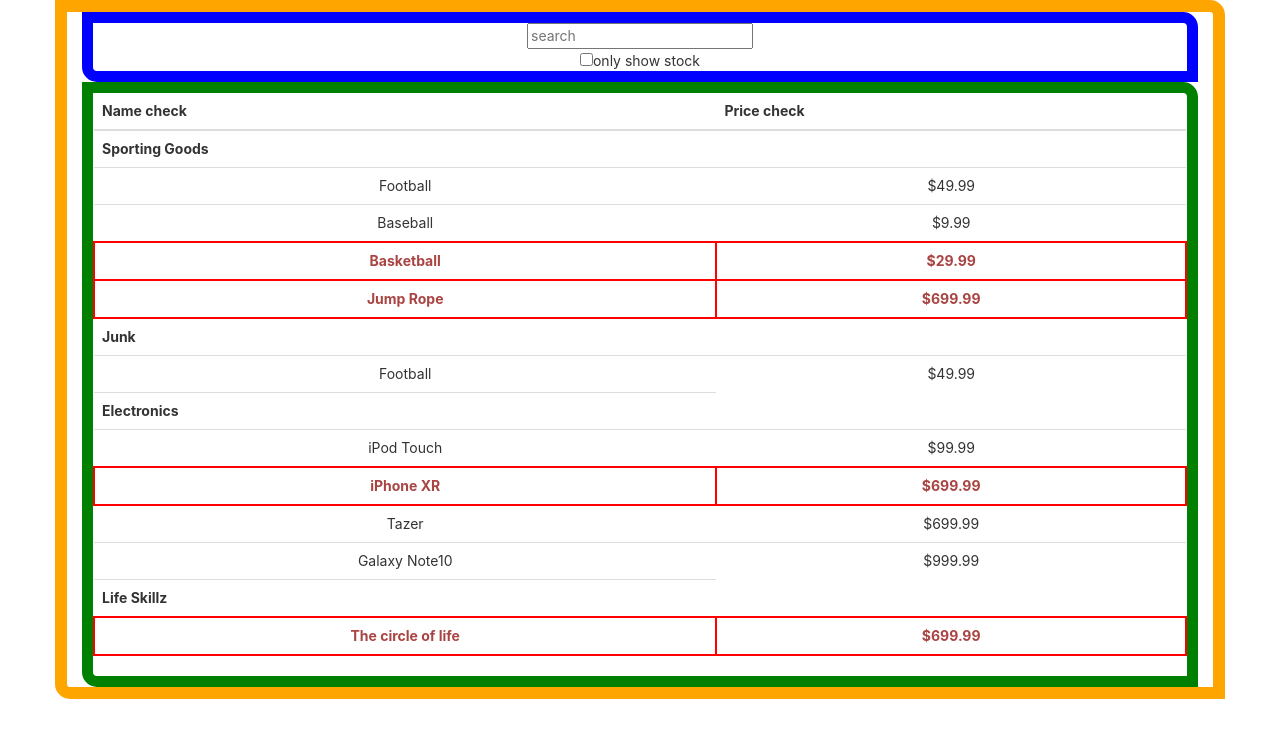
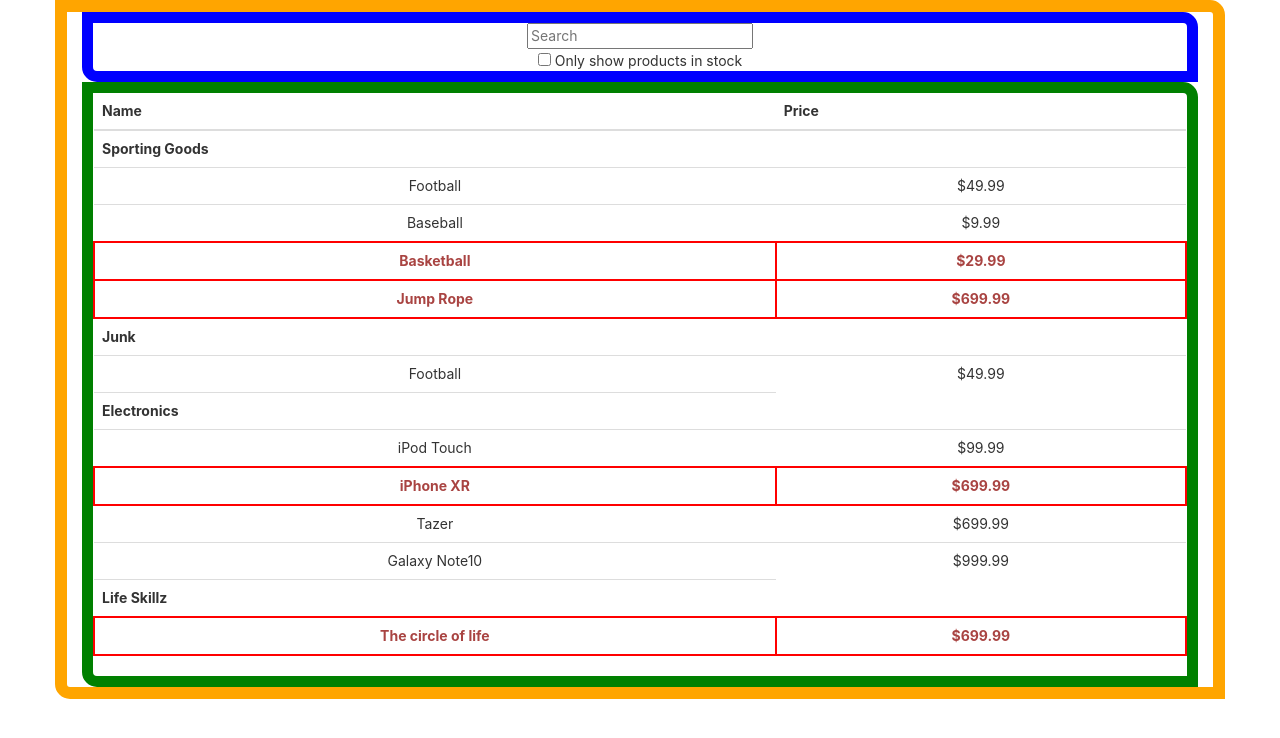
Before and after one commit to superjjang1/inventoryWidget, a React (Create React App) app: page / in a window 1280 px wide. Shown: the top 738 px of the page. Built offline with nearby package versions, Linux system fonts and the light colour scheme.

Commit message:
filter products and search

```diff
--- a/src/FilterableProductTable.js
+++ b/src/FilterableProductTable.js
@@ -2,27 +2,36 @@ import React, { Component } from 'react';
 import SearchBar from './SearchBar';
 import ProductTable from './ProductTable';
 
-class FiltereableProductTable extends Component{
-    constructor(){
+class FilterableProductTable extends Component {
+    constructor() {
         super();
-        this.state={
-            search: ""
+        this.state = {
+            search: '',
+            inStock: false
         }
     }
-    handleFilterChange=(value)=>{
+
+    handleFilterChange = (value) => {
         this.setState({
-            search:value
+            search: value
         })
     }
-    render(){
-        return (
-            <div className='col-sm-12'>
-                <SearchBar search={this.state.search} changeFromParent={this.handleFilterChange}/>
-                <ProductTable search={this.state.search} />
+
+    handleStockChange = (value) => {
+        this.setState({
+            inStock: value
+        })
+    }
+
+    render() {
+        return(
+            <div className='col-sm-12 '>
+                <SearchBar search={this.state.search} inStock={this.state.inStock} changeFromParent= {this.handleFilterChange} changeFromParentStock={this.handleStockChange} />
+                <ProductTable search={this.state.search} inStock={this.state.inStock} />
             </div>
         )
     }
+
 }
 
-
-export default FiltereableProductTable;
+export default FilterableProductTable;
--- a/src/ProductTable.js
+++ b/src/ProductTable.js
@@ -1,61 +1,56 @@
-import React, { Component } from 'react';
-import productData from'./data';
+import React from 'react';
+import productData from './data';
 import ProductRow from './ProductRow';
-import ProductCategoryRow from './ProductCategoryRows';
-console.log(productData);
+import ProductCategoryRow from './ProductCategoryRow';
 
 
 
-function ProductTable(props){
+
+function ProductTable(props) {
+
     let tempProducts = {};
-    productData.data.filter(item => item.name.toLowerCase().includes(props.search.toLowerCase())).forEach((product,i)=> {
-        // run some quick code to see if this is a new category
-        if(tempProducts[product.category] === undefined){
-            tempProducts[product.category]= [];
+    let inStockArr = productData.data
+    // console.log(productData.data[0].name)
+    if(props.inStock) {
+        inStockArr = productData.data.filter( item => item.inStock)
+    }
+    // console.log(productData.data.filter( item => item.inStock))
+
+    inStockArr.filter( item => item.name.toLowerCase().includes(props.search.toLowerCase())).forEach((product,i) => {
+        if (tempProducts[product.category] === undefined) {
+            tempProducts[product.category] = []
         }
         tempProducts[product.category].push(product);
+    })
 
-        return (
-            <ProductRow key={i} product= {product}/>
-        )
-    });
-    // console.log(tempProducts);
+
     let rows = [];
-    //we need 2 loops. outside loop, loops through categories.
-    //i.e., sporting goods and electronics, will run as many times as their are categories
-    for(let key in tempProducts){
-        rows.push(<ProductCategoryRow key={key} header={key}/>)  //push rthe productCategoryRow onto rows.red//map through allitems on thistype (i.e. sportinggoods)
-        tempProducts[key].forEach((product,i)=>{
-            rows.push(<ProductRow key={key+i} product={product}/>) //push this element on the rows.
+    for (let key in tempProducts) {
+        // console.log(key);
+        rows.push( <ProductCategoryRow key={key} header={key} /> );
+        tempProducts[key].forEach( (product, i) => {
+            rows.push( <ProductRow key={key+i} product={product}/> );
         })
     }
-    console.log(props.search);
+
+    console.log(props.search)
+    console.log(props.inStock)
 
     return(
-        <div className='product-table red'>
+        <div className='product-table'>
             <table className='table table-stripe'>
                 <thead>
                     <tr>
-                    <th>Name check</th>
-                    <th>Price check</th>
+                        <th>Name</th>
+                        <th>Price</th>
                     </tr>
                 </thead>
                 <tbody>
                     {rows}
-
                 </tbody>
             </table>
         </div>
     )
 }
 
-
-
-
-
-
-
-
-
-
 export default ProductTable;
--- a/src/SearchBar.js
+++ b/src/SearchBar.js
@@ -1,42 +1,41 @@
 import React, { Component } from 'react';
 
-class SearchBar extends Component{
-    constructor(){
+class Searchbar extends Component {
+    constructor() {
         super();
         this.state = {
-            search: ""
-        }
-        this.changeSearch = this.changeSearch.bind(this);
+            search: ''
+        };
+        this.changeSearch = this.changeSearch.bind(this)
+        this.inStock = this.inStock.bind(this)
     }
-    changeSearch(event){
-        // console.log(event.target);
-        const newVal = event.target.value;
+
+    changeSearch(e) {
+        const newVal = e.target.value;
         console.log(newVal);
         // this.setState({
         //     search: newVal
         // })
         this.props.changeFromParent(newVal);
     }
-    render(){
-    return(
-        <div className='search-bar blue'>
-        <input
-        type="text" placeholder="search"
-        value={this.props.search}
-        onChange={this.changeSearch} />
-        <div>
-            <input id='in-stock' type='checkbox'/>
-            only show stock
-        </div>
 
+    inStock(e) {
+        const newVal = e.target.checked;
+        // console.log(newVal)
+        // console.log(this.props.changeFromParentStock)
+        this.props.changeFromParentStock(newVal);
+    }
 
-        </div>
-    )
-}
+    render() {
+        return(
+            <div className='search-bar blue'>
+                <input type='text' onChange={this.changeSearch} value={this.props.search} placeholder='Search' />
+                <div>
+                    <input id='in-stock' type='Checkbox' onChange={this.inStock}/> Only show products in stock
+                </div>
+            </div>
+        )
+    }
 }
 
-
-
-
-
-export default SearchBar;
+export default Searchbar;
```
Also changed, not shown: src/ProductCategoryRow.js (renamed from src/ProductCategoryRows.js). Lines whose indentation alone changed are shown as unchanged.
